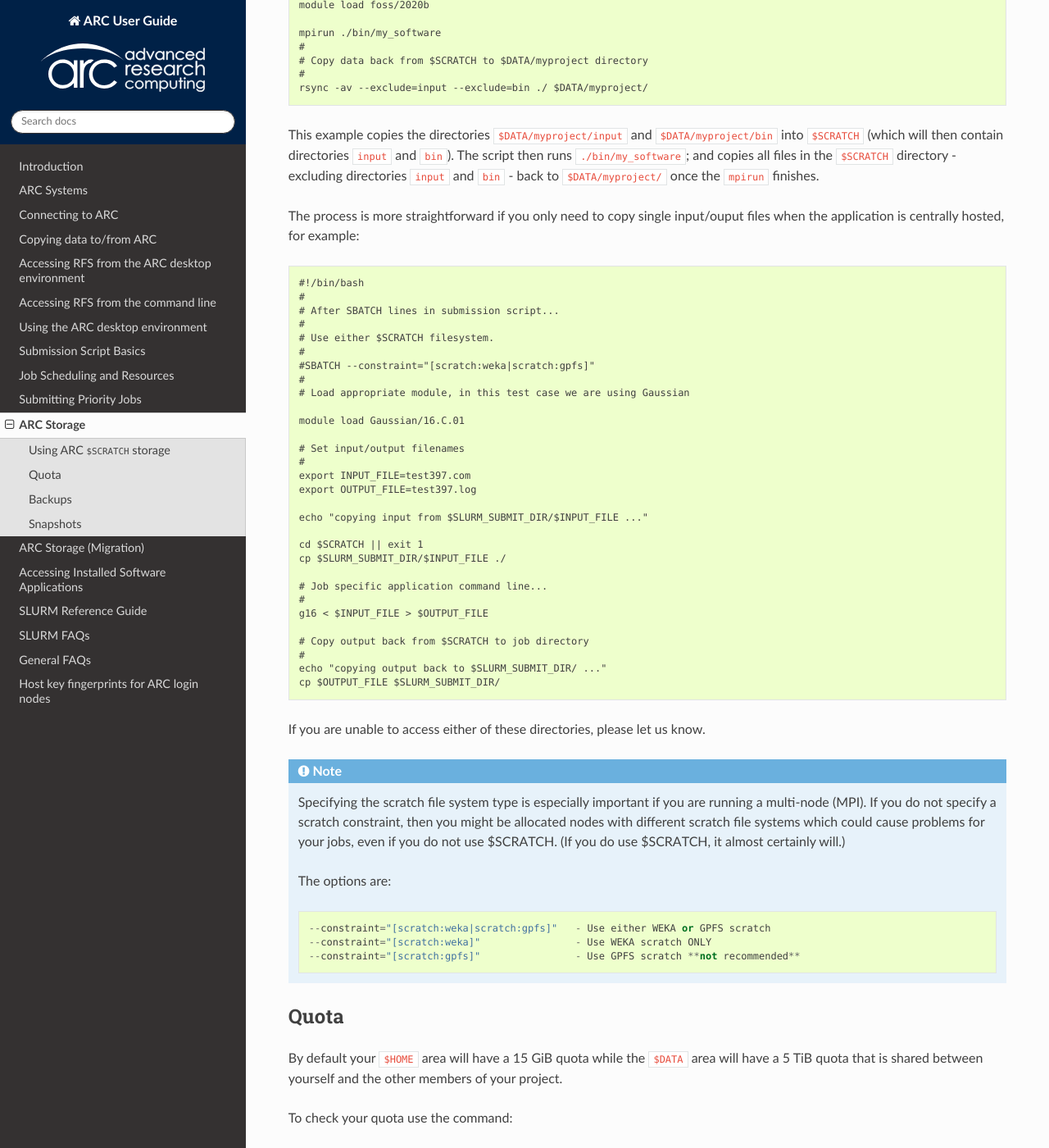
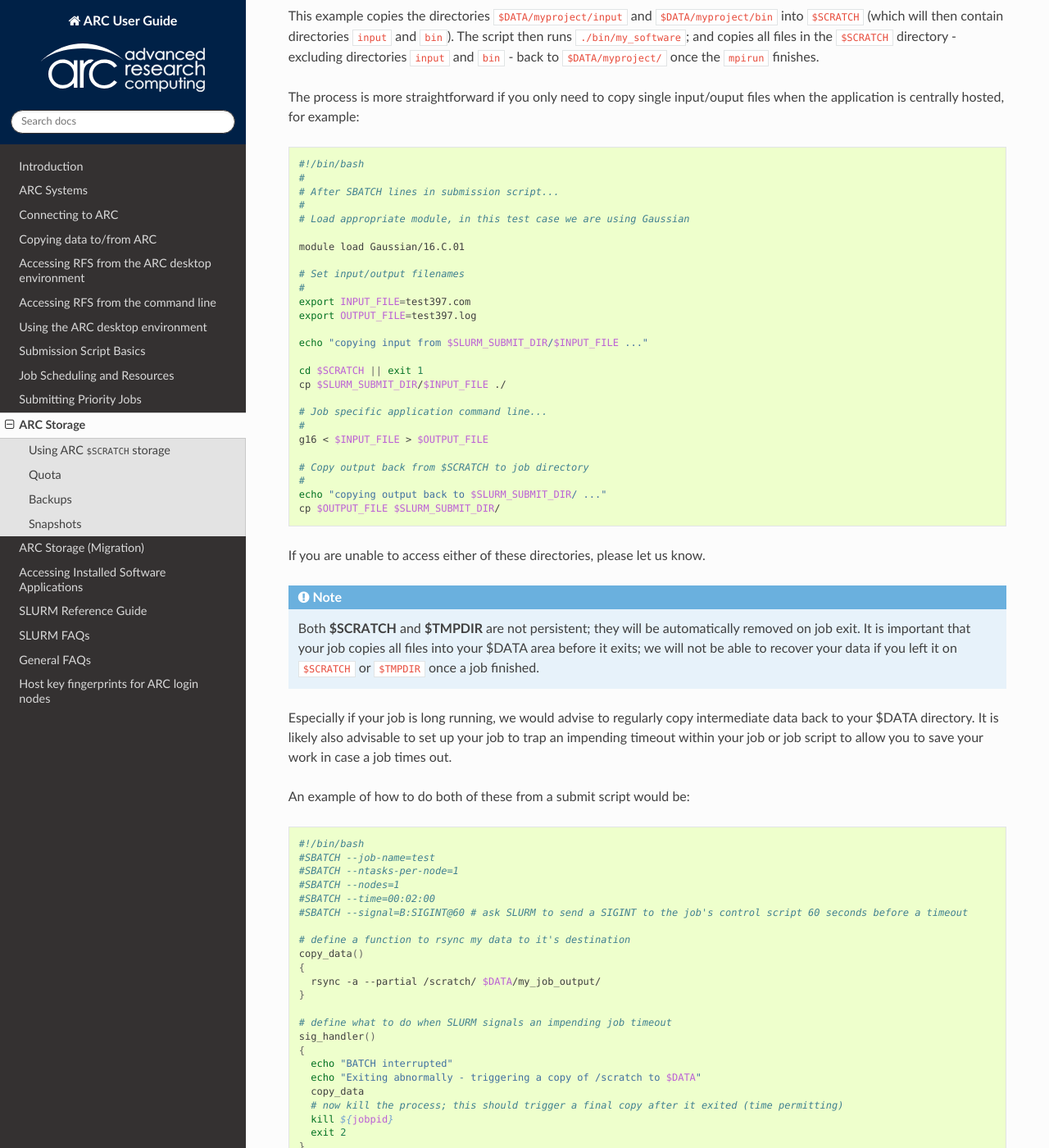
Before and after one commit to tina-friedrich/arc-user-guide, a Sphinx documentation site: the page built from docs/source/arc-storage.rst, in a window 1280 px wide and 1400 px high, scrolled down 1099 px. Shown: the whole window at 82% size. Built offline with Sphinx 7.4.7 and the Read the Docs theme 3.1.0, drawn with Linux system fonts in a browser that asks for light colours; some of the changed text lies outside the part shown.

Commit message:
Adding an example of background-sync scratch to data and trap an impending timeout to the docs.

```diff
--- a/docs/source/arc-storage.rst
+++ b/docs/source/arc-storage.rst
@@ -11,16 +11,16 @@
 
 ``$TMPDIR`` is local to a compute node
 
-``$SCRATCH`` is on a shared file system and available to all nodes in a job, if a job spans multiple nodes. Currently $SCRATCH is provided by two systems, the **old** GPFS system and the new, more performant WEKA Data Platform. It is therefore important to select which scratch filesystem to use.
+``$SCRATCH`` is on a shared file system and available to all nodes in a job, if a job spans multiple nodes.
 
 Using ARC ``$SCRATCH`` storage
---------------------------
-
-Note: Both **$SCRATCH** and **$TMPDIR** are not persistent; they will be automatically removed on job exit. It is important that your job copies all files into your $DATA area before it exits; we will not be able to recover your data if you left it on ``$SCRATCH`` or ``$TMPDIR`` once a job finished.
+------------------------------
 
 As a rule we recommend that you use your ``$DATA`` area to store your data, but utilise the per job ``$SCRATCH`` or ``$TMPDIR`` area - especially for intermediate or temporary files. Generally you would copy all required input data at the start of your job and then copying results back to your **$DATA** area.
 
-A simple example of how to do this would be::
+A simple example of how to do this would be:
+
+.. code-block:: shell
 
   #!/bin/bash
   #
@@ -34,8 +34,8 @@
   #
   # Copy job data to $SCRATCH
   #
-  rsync -av $DATA/myproject/input ./
-  rsync -av $DATA/myproject/bin ./
+  rsync -a $DATA/myproject/input ./
+  rsync -a $DATA/myproject/bin ./
   #
   # Job specific lines...
   #
@@ -45,19 +45,17 @@
   #
   # Copy data back from $SCRATCH to $DATA/myproject directory
   #
-  rsync -av --exclude=input --exclude=bin ./ $DATA/myproject/
+  rsync -a --exclude=input --exclude=bin ./ $DATA/myproject/
 
 This example copies the directories ``$DATA/myproject/input`` and ``$DATA/myproject/bin`` into ``$SCRATCH`` (which will then contain directories ``input`` and ``bin``). The script then runs ``./bin/my_software``; and copies all files in the ``$SCRATCH`` directory - excluding directories ``input`` and ``bin`` - back to ``$DATA/myproject/`` once the ``mpirun`` finishes.
 
-The process is more straightforward if you only need to copy single input/ouput files when the application is centrally hosted, for example::
+The process is more straightforward if you only need to copy single input/ouput files when the application is centrally hosted, for example:
+
+.. code-block:: shell
 
   #!/bin/bash
   #
   # After SBATCH lines in submission script...
-  #
-  # Use either $SCRATCH filesystem.
-  #
-  #SBATCH --constraint="[scratch:weka|scratch:gpfs]"
   #
   # Load appropriate module, in this test case we are using Gaussian
 
@@ -82,17 +80,58 @@
   echo "copying output back to $SLURM_SUBMIT_DIR/ ..."
   cp $OUTPUT_FILE $SLURM_SUBMIT_DIR/
 
-
 If you are unable to access either of these directories, please let us know.
 
 .. note::
-  Specifying the scratch file system type is especially important if you are running a multi-node (MPI). If you do not specify a scratch constraint, then you might be allocated nodes with different scratch file systems which could cause problems for your jobs, even if you do not use $SCRATCH. (If you do use $SCRATCH, it almost certainly will.)
+  Both **$SCRATCH** and **$TMPDIR** are not persistent; they will be automatically removed on job exit. It is important that your job copies all files into your $DATA area before it exits; we will not be able to recover your data if you left it on ``$SCRATCH`` or ``$TMPDIR`` once a job finished.
 
-  The options are::
+Especially if your job is long running, we would advise to regularly copy intermediate data back to your $DATA directory. It is likely also advisable to set up your job to trap an impending timeout within your job or job script to allow you to save your work in case a job times out.
 
-  --constraint="[scratch:weka|scratch:gpfs]"   - Use either WEKA or GPFS scratch
-  --constraint="[scratch:weka]"                - Use WEKA scratch ONLY
-  --constraint="[scratch:gpfs]"                - Use GPFS scratch **not recommended**
+An example of how to do both of these from a submit script would be:
+
+.. code-block:: shell
+
+  #!/bin/bash
+  #SBATCH --job-name=test
+  #SBATCH --ntasks-per-node=1
+  #SBATCH --nodes=1
+  #SBATCH --time=00:02:00
+  #SBATCH --signal=B:SIGINT@60 # ask SLURM to send a SIGINT to the job's control script 60 seconds before a timeout
+
+  # define a function to rsync my data to it's destination
+  copy_data()
+  {
+    rsync -a --partial /scratch/ $DATA/my_job_output/
+  }
+
+  # define what to do when SLURM signals an impending job timeout
+  sig_handler()
+  {
+    echo "BATCH interrupted"
+    echo "Exiting abnormally - triggering a copy of /scratch to $DATA"
+    copy_data
+    # now kill the process; this should trigger a final copy after it exited (time permitting)
+    kill ${jobpid}
+    exit 2
+  }
+
+  trap 'sig_handler' SIGINT
+
+  ./bin/my_software > /scratch/my_jobrun_${SLURM_JOB_ID} &
+  jobpid=$!
+
+  # start a loop copying contents of /scratch/ every hour
+  while true ; do
+    copy_data
+    sleep 3600
+  done &
+
+  # wait for the original job to finish
+  wait ${jobpid}
+
+  # after the job finishes, copy the output back
+  # in case of a timeout, the job would have been killed by the trap handler
+  copy_data
 
 
 Quota
```
